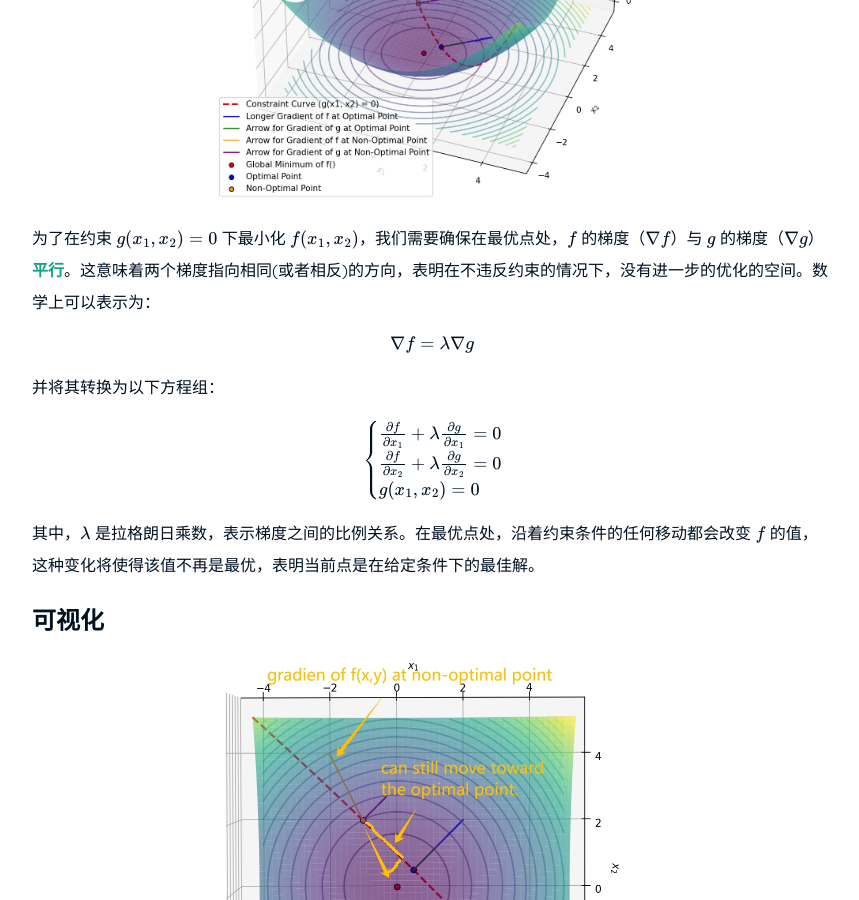
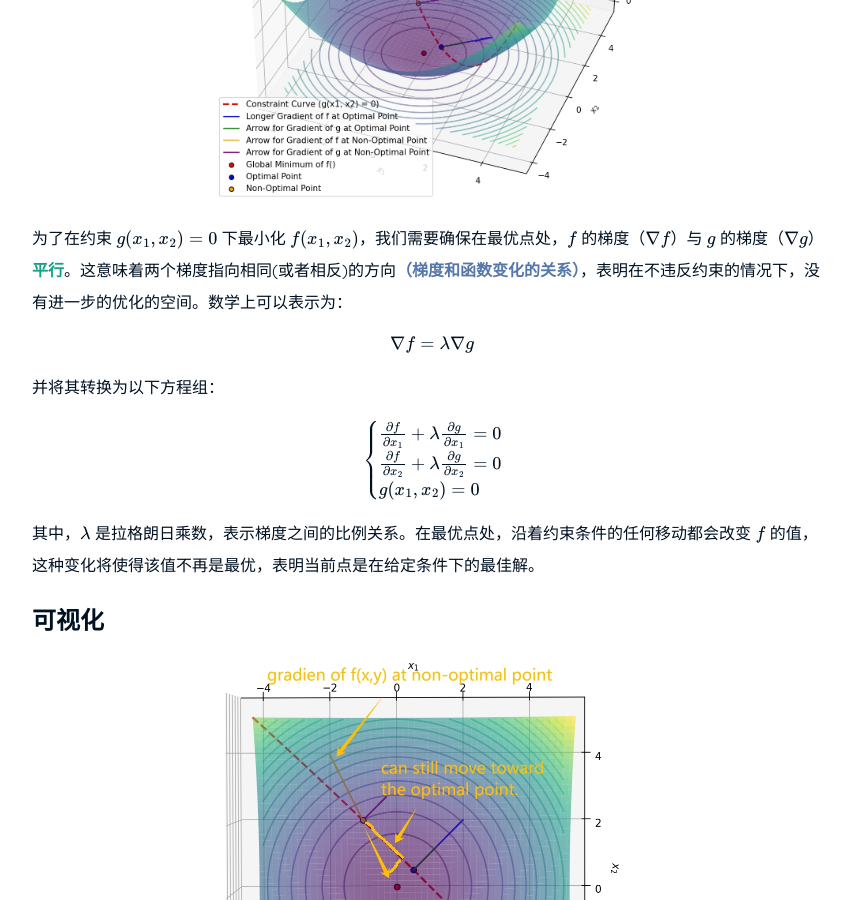
Before and after one commit to BaziGrandpa/BaziGrandpa.github.io, a Jekyll site: the page built from _posts/2024-11-07-LagrangeMultiplier.zh.md, in a window 1280 px wide and 900 px high, scrolled down 824 px. Shown: the whole window, without its empty margins (208-1067 px from the left). Built offline with Jekyll 4.4.1, drawn with Linux system fonts in a browser that asks for light colours; formulas are drawn with MathJax 3.

Commit message:
add link.

```diff
--- a/_posts/2024-11-07-LagrangeMultiplier.zh.md
+++ b/_posts/2024-11-07-LagrangeMultiplier.zh.md
@@ -16,7 +16,7 @@ lang: "zh"
 ### 几何上的概念
 <img src="{{ "/assets/img/blog_24_11_07_1.jpg" | relative_url }}" alt="描述图片的替代文字" style="width: 500px; height: auto; display: block; margin: auto;">
 
-为了在约束 $g(x_1, x_2) = 0$ 下最小化 $f(x_1, x_2)$，我们需要确保在最优点处，$f$ 的梯度（$\nabla f$）与 $g$ 的梯度（$\nabla g$）**平行**。这意味着两个梯度指向相同(或者相反)的方向，表明在不违反约束的情况下，没有进一步的优化的空间。数学上可以表示为：
+为了在约束 $g(x_1, x_2) = 0$ 下最小化 $f(x_1, x_2)$，我们需要确保在最优点处，$f$ 的梯度（$\nabla f$）与 $g$ 的梯度（$\nabla g$）**平行**。这意味着两个梯度指向相同(或者相反)的方向[（梯度和函数变化的关系）]({% post_url 2024-11-06-why-gradiant-is-the-steepest-directoin.zh %})，表明在不违反约束的情况下，没有进一步的优化的空间。数学上可以表示为：
 
 $$
 \nabla f = \lambda \nabla g
```
